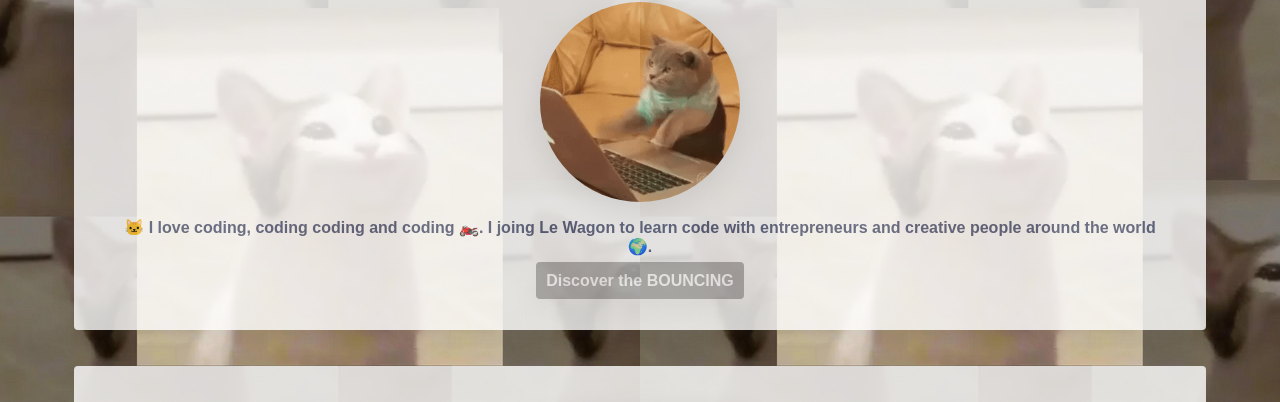
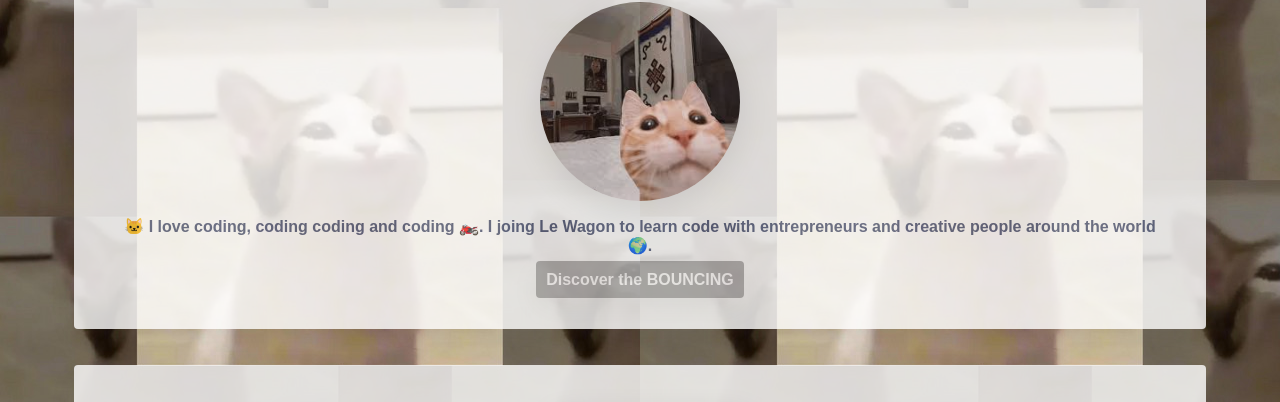
Before and after one commit to Seb-Techy/04-Responsive-profile, a plain HTML site: page profile/index.html in a window 1280 px wide. Shown: the part 133-535 px from the top of the page. Drawn offline with nearby package versions, Linux system fonts and the light colour scheme; a web font is replaced by a local one.

Commit message:
chat new

```diff
--- a/profile/index.html
+++ b/profile/index.html
@@ -16,7 +16,7 @@
       <div class="container">
         <div class="card-white" id="introduction">
         <h1> 🐱 Hello i'm a cat 🐱</h1>
-        <img src="/images/giphy.gif" class="img-circle" width="200px" alt="mycat">
+        <img src="/images/images.jpeg" class="img-circle" width="200px" alt="mycat">
         <p>🐱 I love coding, coding coding and coding 🏍️. I joing Le Wagon to learn code with
           entrepreneurs and creative people around the world 🌍.</p>
           <a href="https://cat-bounce.com/" class ="btn-grey" >Discover the BOUNCING</a>
```
